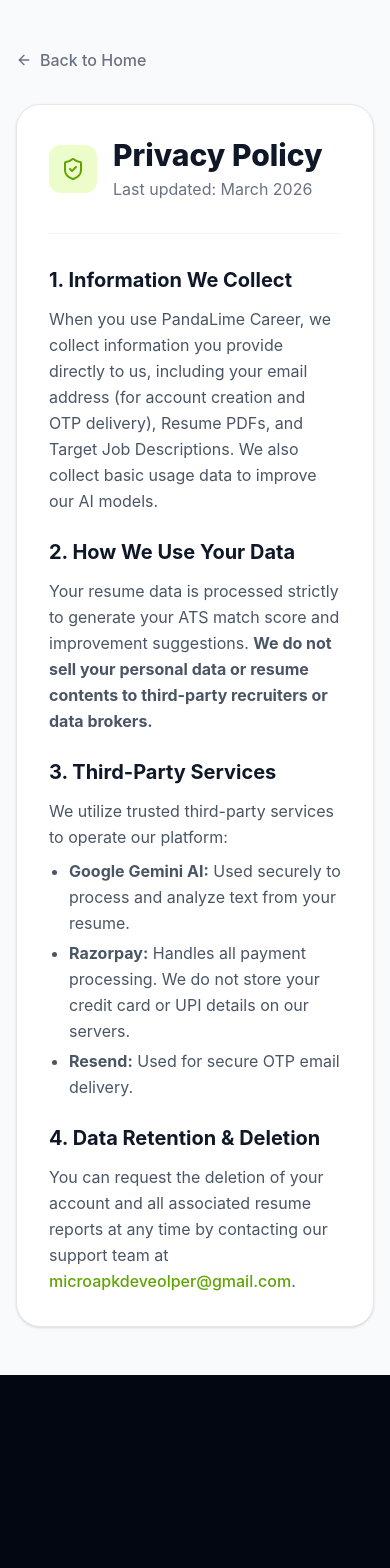
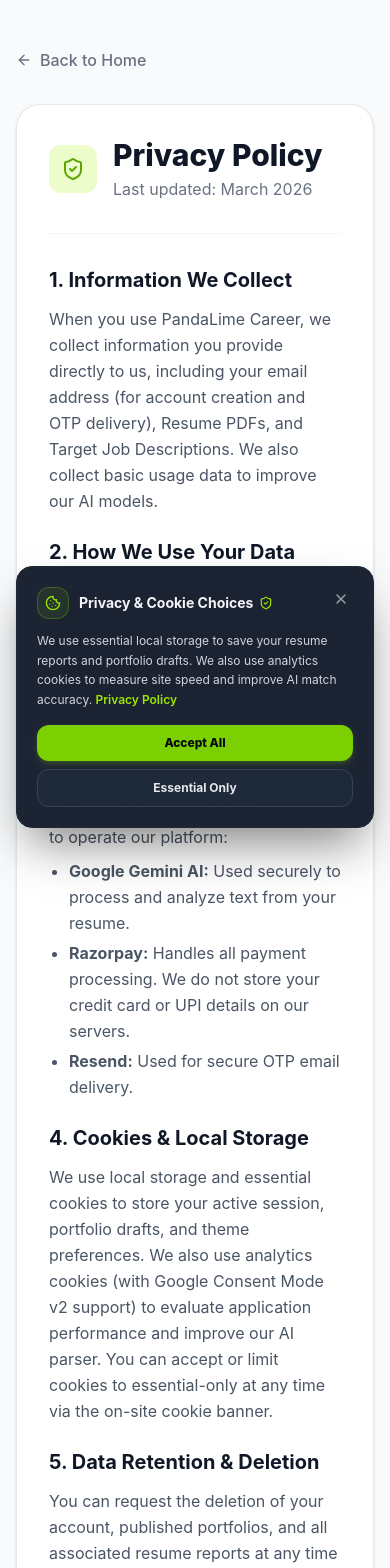
Before and after one commit to instagramredirectip/pandalim-career, a React (Vite) app in the folder frontend/: page /privacy-policy in a window 390 px wide. Shown: the top 1568 px of the page. Before the commit the page ends 1375 px from the top, so only its background shows below. Built offline with nearby package versions, Linux system fonts and the light colour scheme; no server answers.

Commit message:
feat(compliance): add lightweight zero-CLS GDPR/DPDP cookie consent banner with Google Consent Mode v2

```diff
--- a/frontend/src/App.jsx
+++ b/frontend/src/App.jsx
@@ -16,6 +16,7 @@
 import AtsActionVerbs from './pages/AtsActionVerbs';
 import PortfolioBuilder from './pages/PortfolioBuilder';
 import PortfolioView from './pages/PortfolioView';
+import CookieConsent from './components/CookieConsent';
 
 function App() {
   return (
@@ -59,6 +60,9 @@
           {/* Dynamic Programmatic SEO Route */}
           <Route path="/scanner/:slug" element={<ScannerLanding />} />
         </Routes>
+
+        {/* Global Non-Intrusive GDPR/DPDP Cookie Consent Banner */}
+        <CookieConsent />
       </BrowserRouter>
     </HelmetProvider>
   );
--- /dev/null
+++ b/frontend/src/components/CookieConsent.jsx
@@ -0,0 +1,100 @@
+import React, { useState, useEffect } from 'react';
+import { Link } from 'react-router-dom';
+import { Cookie, ShieldCheck, X } from 'lucide-react';
+
+export default function CookieConsent() {
+  const [isVisible, setIsVisible] = useState(false);
+
+  useEffect(() => {
+    // Check if user has already set their preference
+    const consent = localStorage.getItem('pandalime_cookie_consent');
+    if (!consent) {
+      // Small delay to prevent layout flash on initial load
+      const timer = setTimeout(() => {
+        setIsVisible(true);
+      }, 700);
+      return () => clearTimeout(timer);
+    }
+  }, []);
+
+  const updateGoogleConsent = (granted) => {
+    if (typeof window !== 'undefined' && typeof window.gtag === 'function') {
+      window.gtag('consent', 'update', {
+        analytics_storage: granted ? 'granted' : 'denied',
+        ad_storage: granted ? 'granted' : 'denied',
+        ad_user_data: granted ? 'granted' : 'denied',
+        ad_personalization: granted ? 'granted' : 'denied'
+      });
+    }
+  };
+
+  const handleAcceptAll = () => {
+    localStorage.setItem('pandalime_cookie_consent', 'all');
+    updateGoogleConsent(true);
+    setIsVisible(false);
+  };
+
+  const handleEssentialOnly = () => {
+    localStorage.setItem('pandalime_cookie_consent', 'essential');
+    updateGoogleConsent(false);
+    setIsVisible(false);
+  };
+
+  if (!isVisible) return null;
+
+  return (
+    <aside
+      role="region"
+      aria-label="Cookie consent banner"
+      className="fixed bottom-4 left-4 right-4 sm:left-auto sm:right-6 sm:max-w-md z-50 bg-gray-900/95 backdrop-blur-md text-white p-5 rounded-2xl border border-gray-800 shadow-2xl shadow-black/50 transition-all duration-300"
+    >
+      <div className="flex items-start justify-between gap-3 mb-3">
+        <div className="flex items-center gap-2.5">
+          <div className="w-8 h-8 rounded-xl bg-lime-500/10 border border-lime-500/30 flex items-center justify-center text-lime-400 shrink-0">
+            <Cookie className="w-4 h-4" />
+          </div>
+          <div>
+            <h4 className="text-sm font-bold text-gray-100 flex items-center gap-1.5">
+              <span>Privacy & Cookie Choices</span>
+              <ShieldCheck className="w-3.5 h-3.5 text-lime-400" />
+            </h4>
+          </div>
+        </div>
+
+        <button
+          onClick={handleEssentialOnly}
+          className="text-gray-400 hover:text-white p-1 rounded-lg hover:bg-gray-800 transition-colors"
+          aria-label="Dismiss cookie notice with essential only"
+        >
+          <X className="w-4 h-4" />
+        </button>
+      </div>
+
+      <p className="text-xs text-gray-300 leading-relaxed mb-4">
+        We use essential local storage to save your resume reports and portfolio drafts. We also use analytics cookies to measure site speed and improve AI match accuracy.{' '}
+        <Link
+          to="/privacy-policy"
+          className="text-lime-400 hover:underline font-semibold"
+        >
+          Privacy Policy
+        </Link>
+      </p>
+
+      <div className="flex flex-col sm:flex-row items-center gap-2">
+        <button
+          onClick={handleAcceptAll}
+          className="w-full sm:flex-1 py-2.5 px-4 bg-lime-500 hover:bg-lime-400 active:scale-95 text-gray-950 font-extrabold text-xs rounded-xl shadow-md shadow-lime-500/20 transition-all text-center cursor-pointer"
+        >
+          Accept All
+        </button>
+
+        <button
+          onClick={handleEssentialOnly}
+          className="w-full sm:flex-1 py-2.5 px-4 bg-gray-800 hover:bg-gray-700 active:scale-95 text-gray-200 font-bold text-xs rounded-xl border border-gray-700 transition-all text-center cursor-pointer"
+        >
+          Essential Only
+        </button>
+      </div>
+    </aside>
+  );
+}
--- a/frontend/src/pages/PrivacyPolicy.jsx
+++ b/frontend/src/pages/PrivacyPolicy.jsx
@@ -50,8 +50,13 @@
             </section>
 
             <section>
-              <h2 className="text-xl font-bold text-gray-900 mb-3">4. Data Retention & Deletion</h2>
-              <p>You can request the deletion of your account and all associated resume reports at any time by contacting our support team at <a href="mailto:microapkdeveolper@gmail.com" className="text-lime-600 font-medium hover:underline">microapkdeveolper@gmail.com</a>.</p>
+              <h2 className="text-xl font-bold text-gray-900 mb-3">4. Cookies & Local Storage</h2>
+              <p>We use local storage and essential cookies to store your active session, portfolio drafts, and theme preferences. We also use analytics cookies (with Google Consent Mode v2 support) to evaluate application performance and improve our AI parser. You can accept or limit cookies to essential-only at any time via the on-site cookie banner.</p>
+            </section>
+
+            <section>
+              <h2 className="text-xl font-bold text-gray-900 mb-3">5. Data Retention & Deletion</h2>
+              <p>You can request the deletion of your account, published portfolios, and all associated resume reports at any time by contacting our support team at <a href="mailto:microapkdeveolper@gmail.com" className="text-lime-600 font-medium hover:underline">microapkdeveolper@gmail.com</a>.</p>
             </section>
           </div>
         </div>
```
